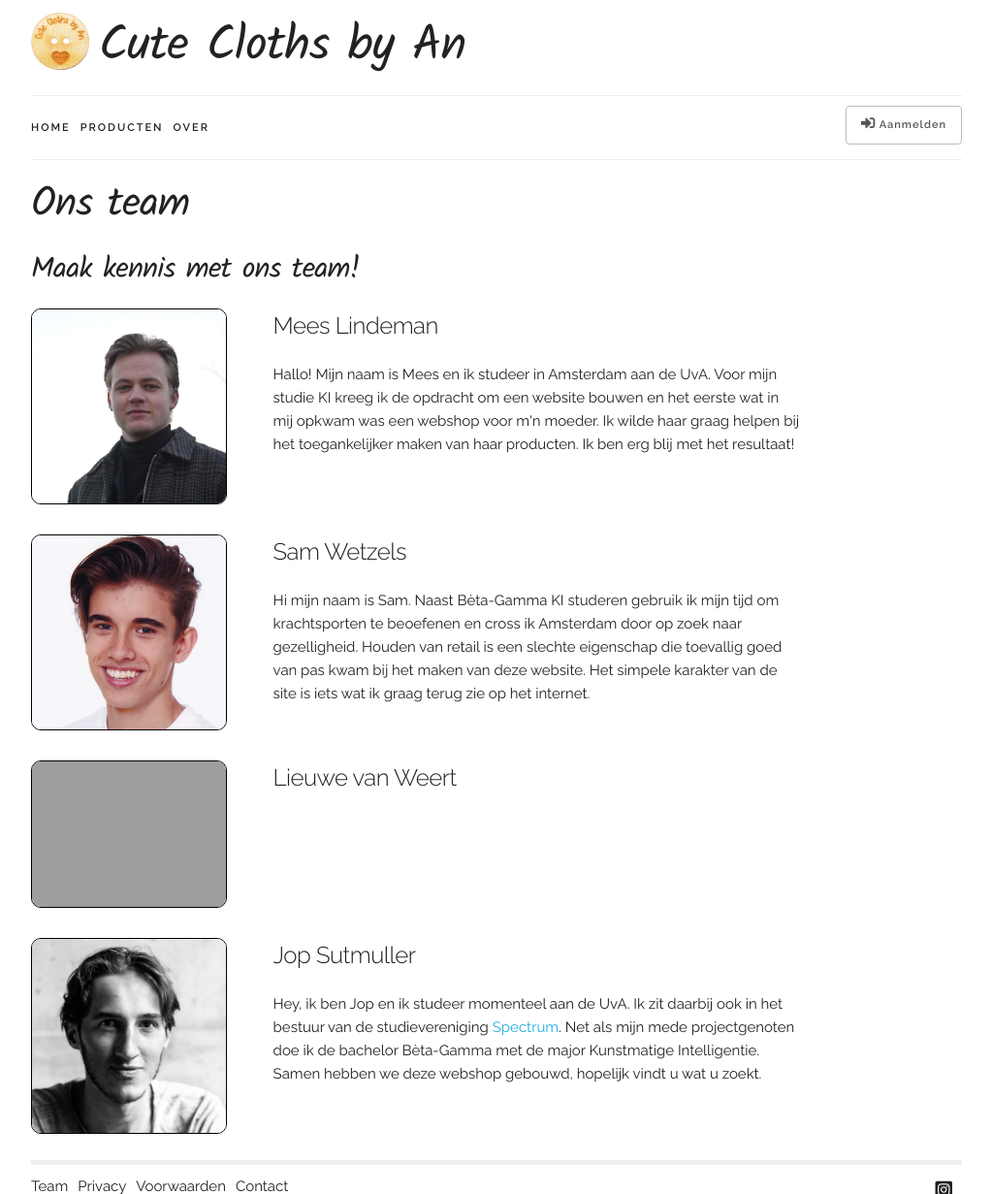
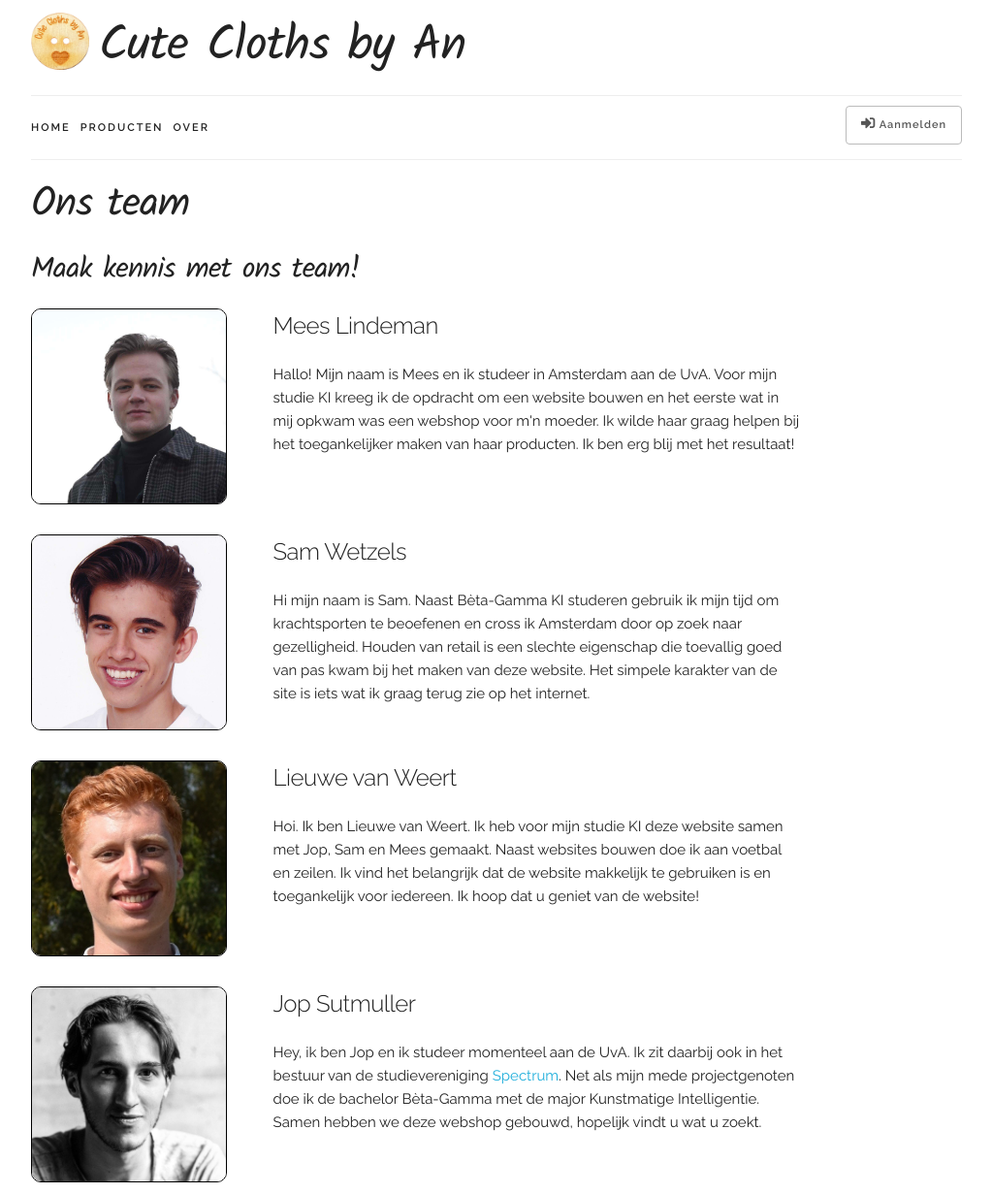
Before and after one commit to mightymax/cc-by-an, a PHP site: page /index.php?page=team in a window 1280 px wide. Shown: the top 1231 px of the page at 97% size, without its empty margins (128-1151 px from the left). Run offline with PHP 8.4, Linux system fonts and the light colour scheme; grey boxes are pictures that could not be loaded.

```diff
--- /dev/null
+++ b/pages/phpinfo.php
@@ -0,0 +1 @@
+<?php phpinfo(); ?>
--- a/pages/team.php
+++ b/pages/team.php
@@ -42,6 +42,12 @@
         <div class="seven columns">
             <h5>Lieuwe van Weert</h5>
             <p>
+            Hoi.
+            Ik ben Lieuwe van Weert.
+            Ik heb voor mijn studie KI deze website samen met Jop, Sam en Mees gemaakt.
+            Naast websites bouwen doe ik aan voetbal en zeilen.
+            Ik vind het belangrijk dat de website makkelijk te gebruiken is en toegankelijk voor iedereen.
+            Ik hoop dat u geniet van de website!
             </p>
         </div>
     </div>
```
Also changed, not shown: README.md, images/team/lieuwe.jpg (added), 1 other file.
